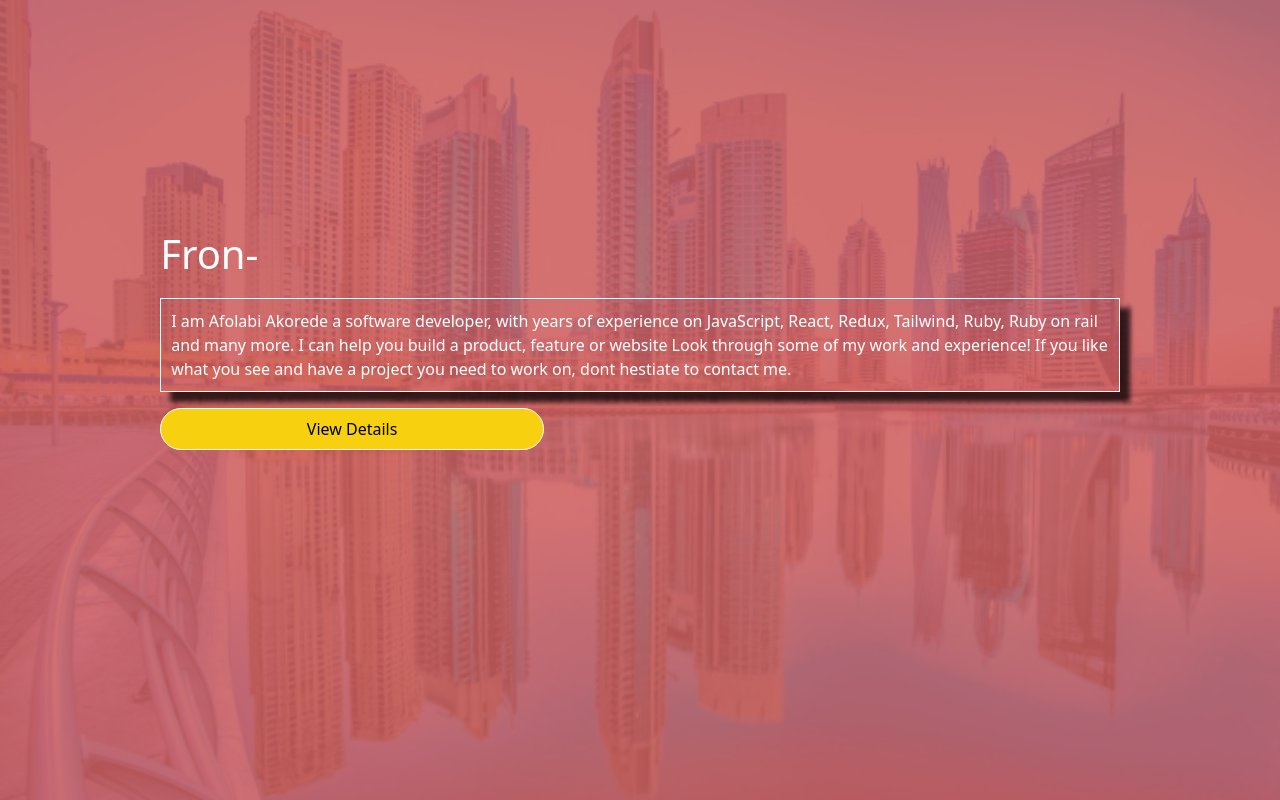
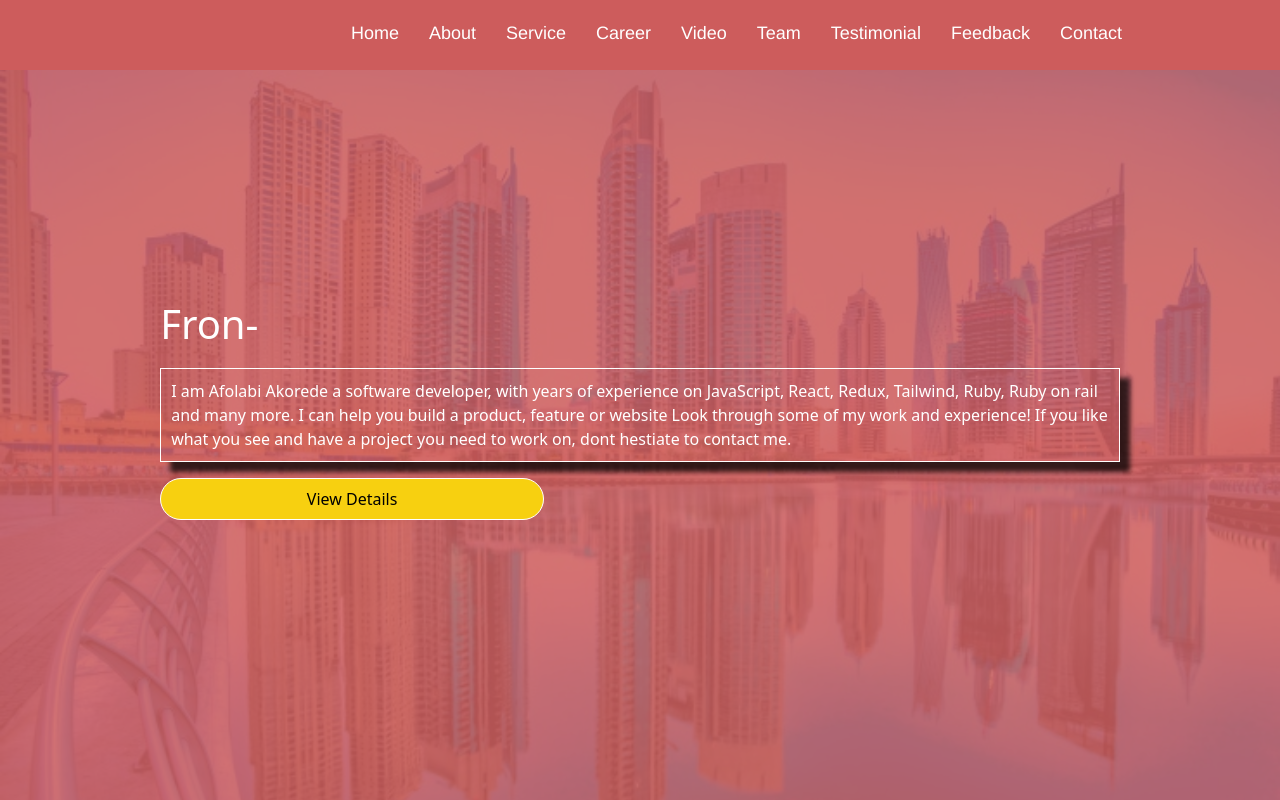
Before and after one commit to brainconnect93/personal-portfolio, a React (Create React App) app: page / in a window 1280 px wide. Shown: the top 800 px of the page. Built offline with nearby package versions, Linux system fonts and the light colour scheme.

Commit message:
Add the change color in the nav bar

```diff
--- a/src/components/Navbar/Navbar.css
+++ b/src/components/Navbar/Navbar.css
@@ -17,8 +17,12 @@ body {
   height: 70px;
   top: 0;
   align-items: center;
-  position: fixed;
+  position: sticky;
   z-index: 1;
+}
+
+.nav-color {
+  background-color: #38004c;
 }
 
 .nav-menu ul {
--- a/src/components/Navbar/Navbar.js
+++ b/src/components/Navbar/Navbar.js
@@ -2,20 +2,19 @@ import React, { useState } from 'react';
 import './navbar.css';
 
 const Navbar = () => {
-
   const [navBarScroll, setNavBarScroll] = useState(false);
-
   const seeColorChange = () => {
-    if(window.scrollY>=100) {
+    if (window.scrollY >= 500) {
       setNavBarScroll(true);
-    }else {
+    } else {
       setNavBarScroll(false);
     }
   };
 
   window.addEventListener('scroll', seeColorChange);
-    <>
-      <nav className={navBarScroll ? 'nav-color' : 'nav-menu'}>
+
+  return (
+    <nav className={navBarScroll ? 'nav-color nav-menu' : 'nav-menu'}>
       <ul>
         <li className="nav-items">Home</li>
         <li className="nav-items">About</li>
@@ -28,7 +27,7 @@ const Navbar = () => {
         <li className="nav-items">Contact</li>
       </ul>
     </nav>
-    </>;
+  );
 };
 
 export default Navbar;
```
Lines whose indentation alone changed are shown as unchanged.
